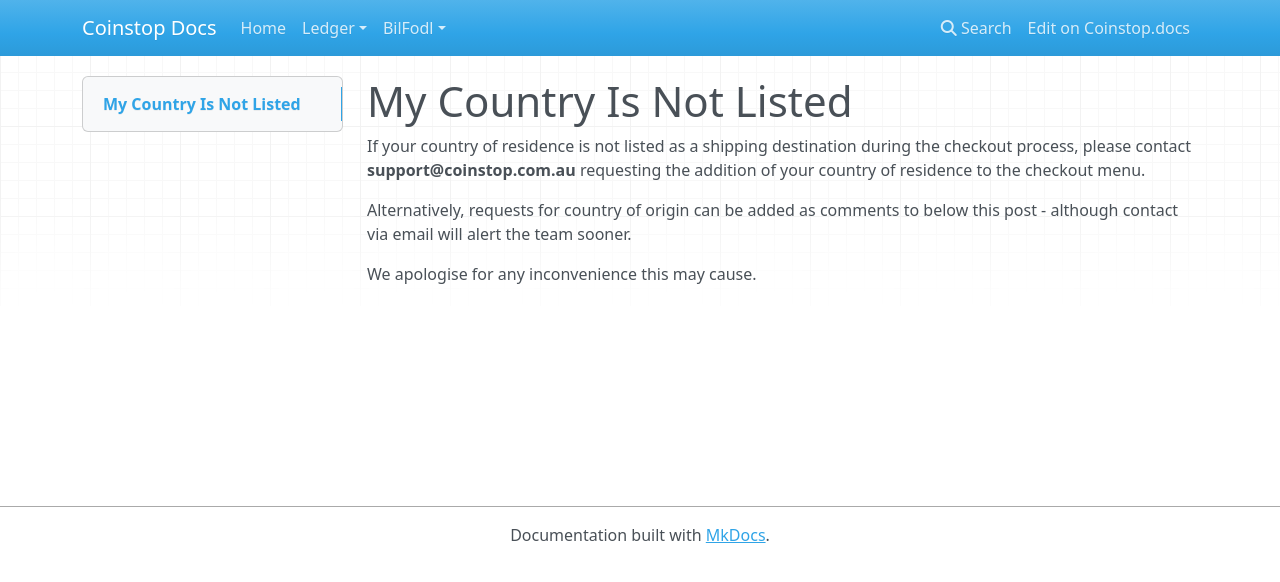
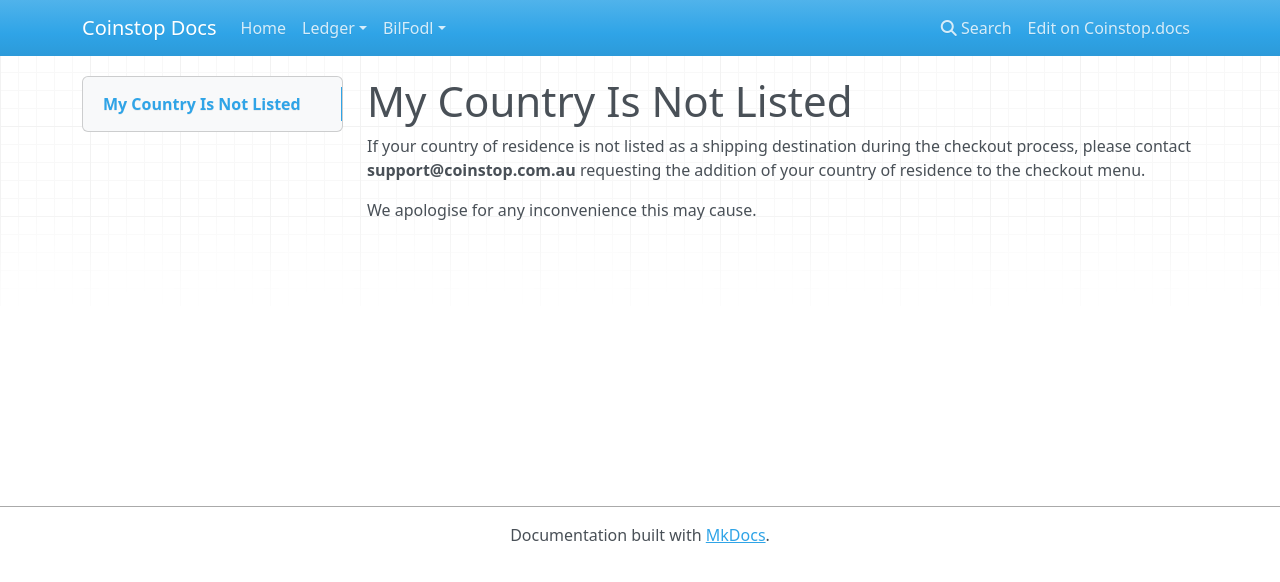
Before and after one commit to coinstopio/coinstopio.docs, an MkDocs documentation site: the page built from docs/ShippingDelivery/InternationalShipping/MyCountryIsNotListed.md, in a window 1280 px wide. Shown: the top 582 px of the page. Built offline with MkDocs 1.6.1, drawn with Linux system fonts in a browser that asks for light colours; nearby versions of some CDN libraries.

Commit message:
Update MyCountryIsNotListed.md

```diff
--- a/docs/ShippingDelivery/InternationalShipping/MyCountryIsNotListed.md
+++ b/docs/ShippingDelivery/InternationalShipping/MyCountryIsNotListed.md
@@ -3,6 +3,4 @@
 
 If your country of residence is not listed as a shipping destination during the checkout process, please contact **support@coinstop.com.au** requesting the addition of your country of residence to the checkout menu.
 
-Alternatively, requests for country of origin can be added as comments to below this post - although contact via email will alert the team sooner.
-
 We apologise for any inconvenience this may cause.
```
